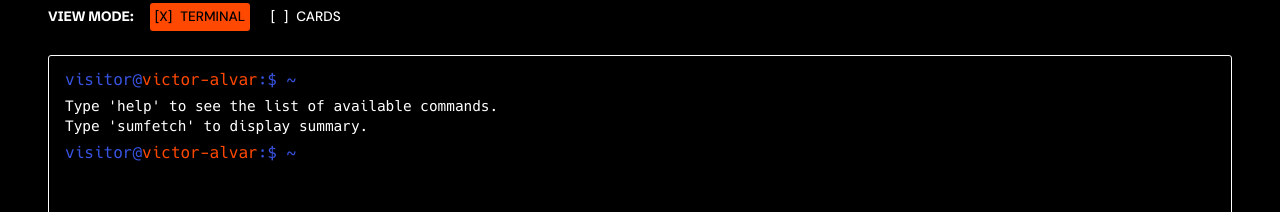
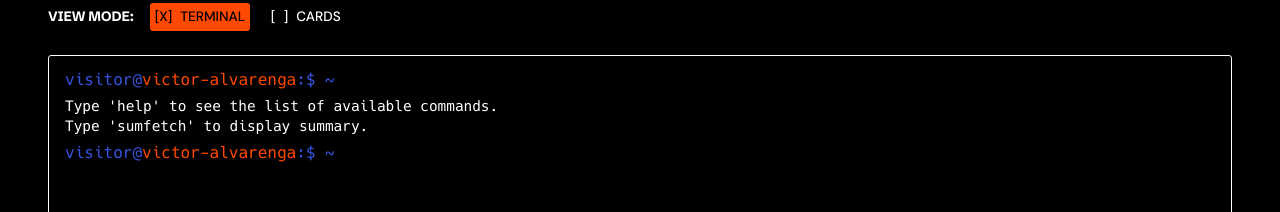
Before and after one commit to victor-alvar/personal-page, a Next.js app: page / in a window 1280 px wide. Shown: the part 1099-1311 px from the top of the page. Built offline with nearby package versions, Linux system fonts and the light colour scheme.

Commit message:
Add update

```diff
--- a/config.json
+++ b/config.json
@@ -1,14 +1,14 @@
 {
   "title": "VTerminal",
-  "name": "Victor Alvar",
-  "ascii": "Victor Alvar",
+  "name": "Victor Alvarenga",
+  "ascii": "Victor Alvarenga",
   "social": {
     "github": "victor-alvar",
     "linkedin": "victoralvar",
     "twitter": "victorsalvar"
   },
   "email": "victor.alvar@tutanota.com",
-  "ps1_hostname": "victor-alvar",
+  "ps1_hostname": "victor-alvarenga",
   "ps1_username": "visitor",
   "job_title": "Fullstack Developer",
   "colors": {
--- a/src/app/layout.tsx
+++ b/src/app/layout.tsx
@@ -25,9 +25,9 @@ export const metadata: Metadata = {
   description:
     'A software developer passionate about delivering exceptional IT services and building products that resonate with both businesses and people. Transforming ideas into innovative solutions.',
   keywords: [
-    'victor alvar',
+    'victor alvarenga',
     'victor',
-    'alvar',
+    'alvarenga',
     'technology solutions',
     'software experts',
     'IT consulting',
--- a/src/layout/cards/index.tsx
+++ b/src/layout/cards/index.tsx
@@ -10,7 +10,7 @@ const Cards = () => {
           <div className={styles.content}>
             <h3>About</h3>
             <p className={styles.text}>
-              Hi, I am Victor Alvar.
+              Hi, I am Victor Alvarenga.
               <p>
                 Welcome to my website! I'm a self-taught software developer
                 passionate about building products that resonate with both
--- a/src/layout/header/navbar/index.tsx
+++ b/src/layout/header/navbar/index.tsx
@@ -14,13 +14,13 @@ const Navbar: React.FC = () => {
         <Link
           href="/"
           data-clog-click
-          aria-label="Victor Alvar"
+          aria-label="Victor Alvarenga"
           data-qa="logo"
           className={styles.logo__link}
         >
           <Image
             src={logo}
-            alt="Victor Alvar logo"
+            alt="Victor Alvarenga logo"
             width={200}
             quality={100}
             className={styles.logo}
```
